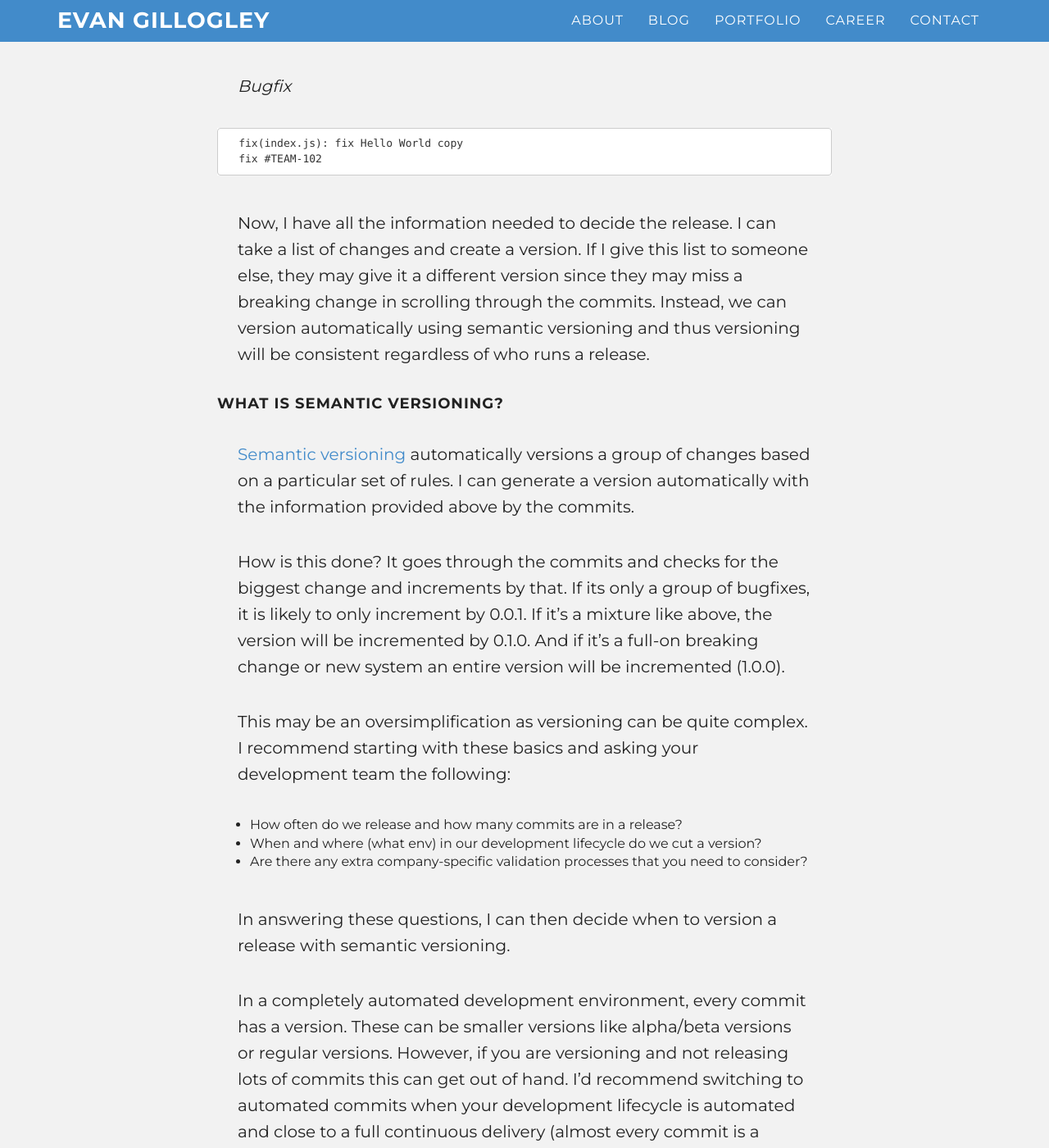
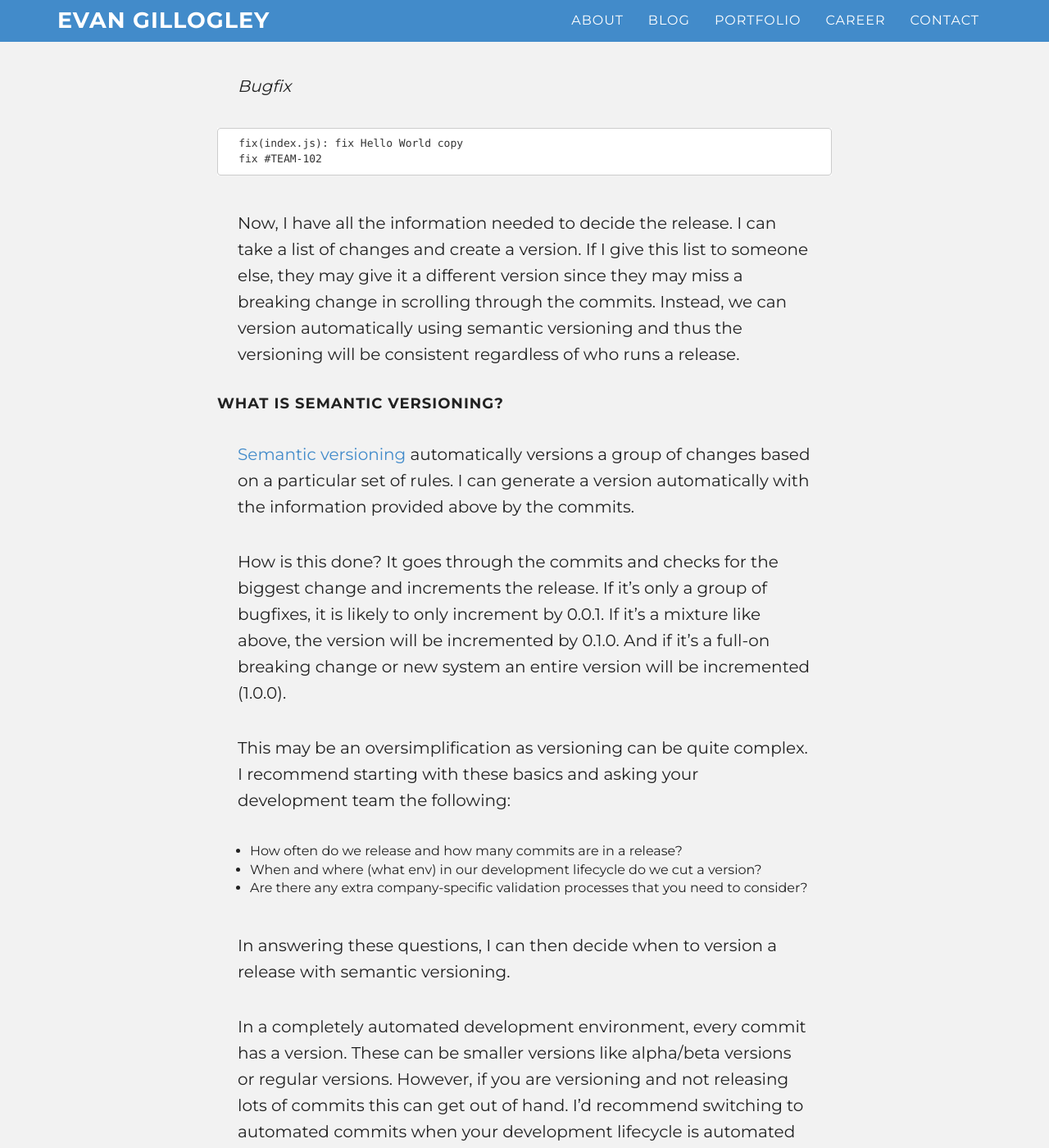
Before and after one commit to evanjmg/evanjmg.github.io, a Jekyll site: the page built from _posts/2020-11-08-Automate-reporting-with-changelogs.md, in a window 1280 px wide and 1400 px high, scrolled down 2982 px. Shown: the whole window at 82% size. Built offline with Jekyll 4.4.1, drawn with Linux system fonts in a browser that asks for light colours; comment, search, counter and statistics services are not loaded; some of the changed text lies outside the part shown.

Commit message:
fix grammatical issues

```diff
--- a/_posts/2020-11-08-Automate-reporting-with-changelogs.md
+++ b/_posts/2020-11-08-Automate-reporting-with-changelogs.md
@@ -82,16 +82,15 @@ It then adds that information to the commit like so:
 <br>
 Now, I have all the information needed to decide the release. I can take a list of changes and create a version.
 If I give this list to someone else, they may give it a different version since they may miss a breaking change in scrolling through the commits.
-Instead, we can version automatically using semantic versioning and thus versioning will be consistent regardless of who runs a
-release.
+Instead, we can version automatically using semantic versioning and thus the versioning will be consistent regardless of who runs a release.
 
 #### What is Semantic versioning?
 
 [Semantic versioning](https://nodesource.com/blog/semver-a-primer/) automatically versions a group of changes based on a particular set of rules.
 I can generate a version automatically with the information provided above by the commits.
 
-How is this done? It goes through the commits and checks for the biggest change and increments by that.
-If its only a group of bugfixes, it is likely to only increment by 0.0.1.
+How is this done? It goes through the commits and checks for the biggest change and increments the release.
+If it's only a group of bugfixes, it is likely to only increment by 0.0.1.
 If it's a mixture like above, the version will be incremented by 0.1.0.
 And if it's a full-on breaking change or new system an entire version will be incremented (1.0.0).
 
```
Also changed, not shown: other parts of _posts/2020-11-08-Automate-reporting-with-changelogs.md (+5 -5 lines).
